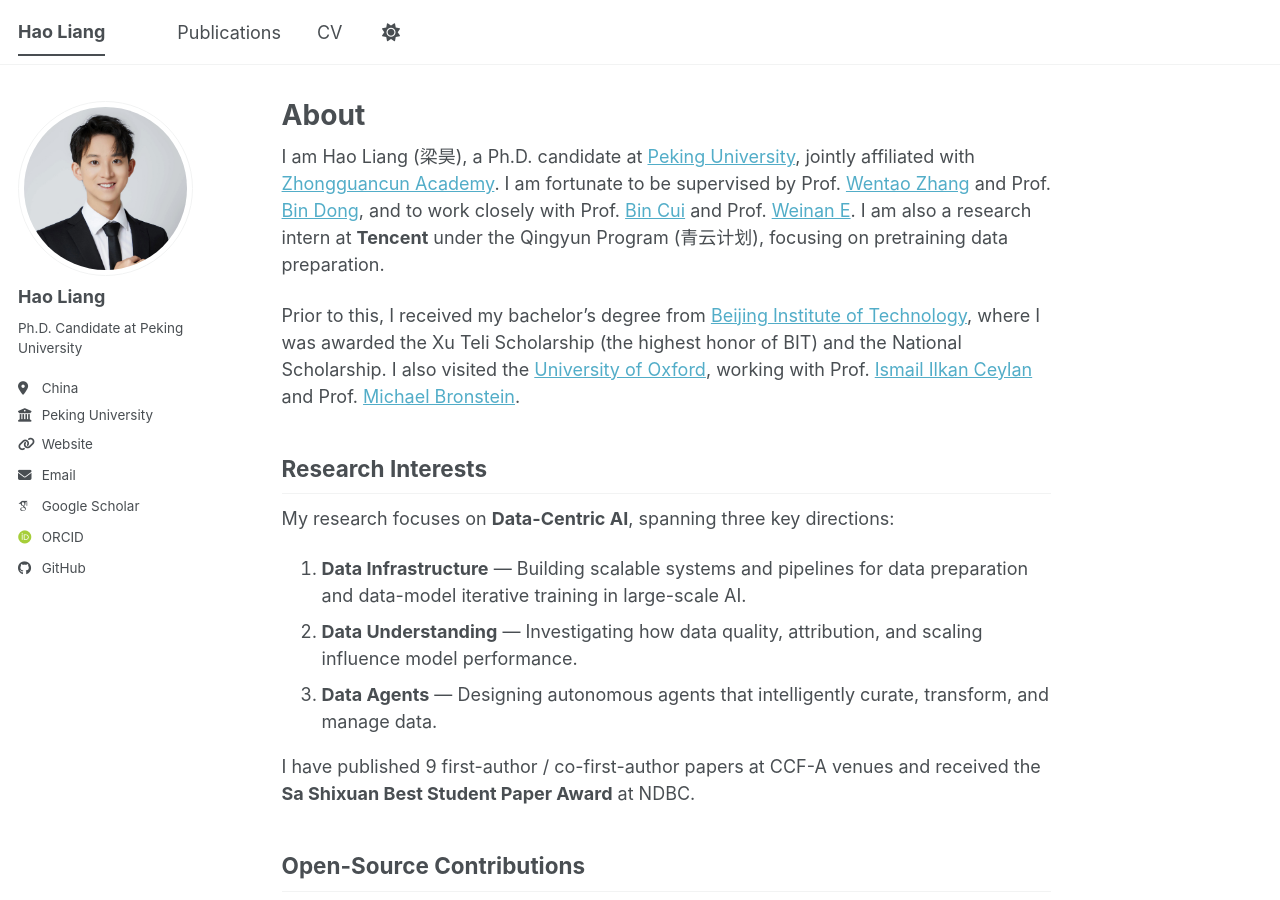
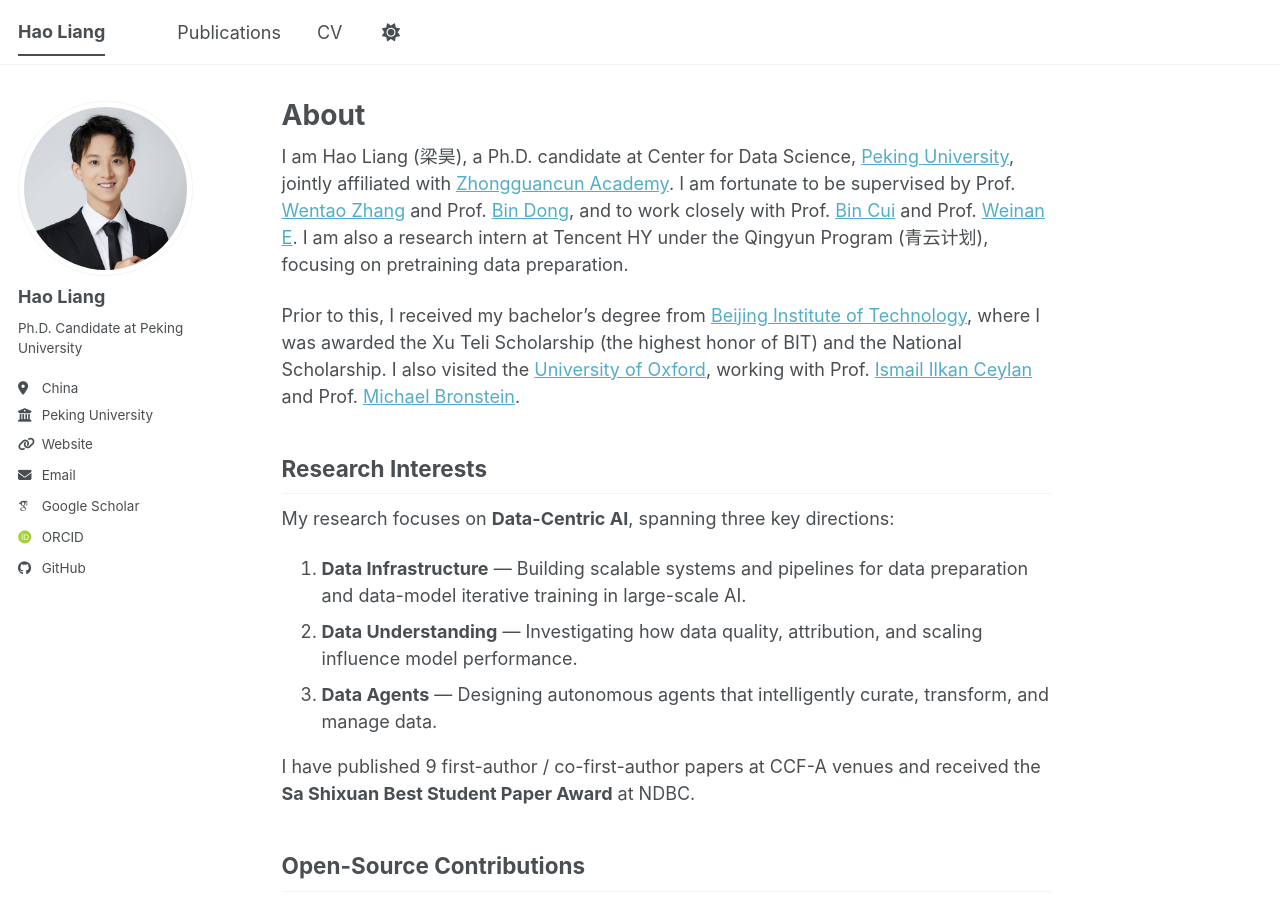
Before and after one commit to haolpku/haolpku.github.io, a Jekyll site: the page built from _pages/about.md, in a window 1280 px wide and 900 px high. Built offline with Jekyll 4.4.1, drawn with Linux system fonts in a browser that asks for light colours; some web fonts are replaced; a script bundle is joined from its source files by our own code; library files that are not in the unit come from our copies.

Commit message:
update about

```diff
--- a/_pages/about.md
+++ b/_pages/about.md
@@ -7,7 +7,7 @@
   - /about.html
 ---
 
-I am Hao Liang (梁昊), a Ph.D. candidate at [Peking University](https://www.pku.edu.cn/), jointly affiliated with [Zhongguancun Academy](https://www.zgclab.edu.cn/). I am fortunate to be supervised by Prof. [Wentao Zhang](https://zwt233.github.io/) and Prof. [Bin Dong](http://faculty.bicmr.pku.edu.cn/~dongbin/), and to work closely with Prof. [Bin Cui](https://cuibinpku.github.io/) and Prof. [Weinan E](https://web.math.princeton.edu/~weinan/). I am also a research intern at **Tencent** under the Qingyun Program (青云计划), focusing on pretraining data preparation.
+I am Hao Liang (梁昊), a Ph.D. candidate at Center for Data Science, [Peking University](https://www.pku.edu.cn/), jointly affiliated with [Zhongguancun Academy](https://www.bza.edu.cn/). I am fortunate to be supervised by Prof. [Wentao Zhang](https://zwt233.github.io/) and Prof. [Bin Dong](http://faculty.bicmr.pku.edu.cn/~dongbin/), and to work closely with Prof. [Bin Cui](https://cuibinpku.github.io/) and Prof. [Weinan E](https://web.math.princeton.edu/~weinan/). I am also a research intern at Tencent HY under the Qingyun Program (青云计划), focusing on pretraining data preparation.
 
 Prior to this, I received my bachelor's degree from [Beijing Institute of Technology](https://www.bit.edu.cn/), where I was awarded the Xu Teli Scholarship (the highest honor of BIT) and the National Scholarship. I also visited the [University of Oxford](https://www.ox.ac.uk/), working with Prof. [Ismail Ilkan Ceylan](https://www.cs.ox.ac.uk/people/ismaililkan.ceylan/) and Prof. [Michael Bronstein](https://www.cs.ox.ac.uk/people/michael.bronstein/).
 
```
